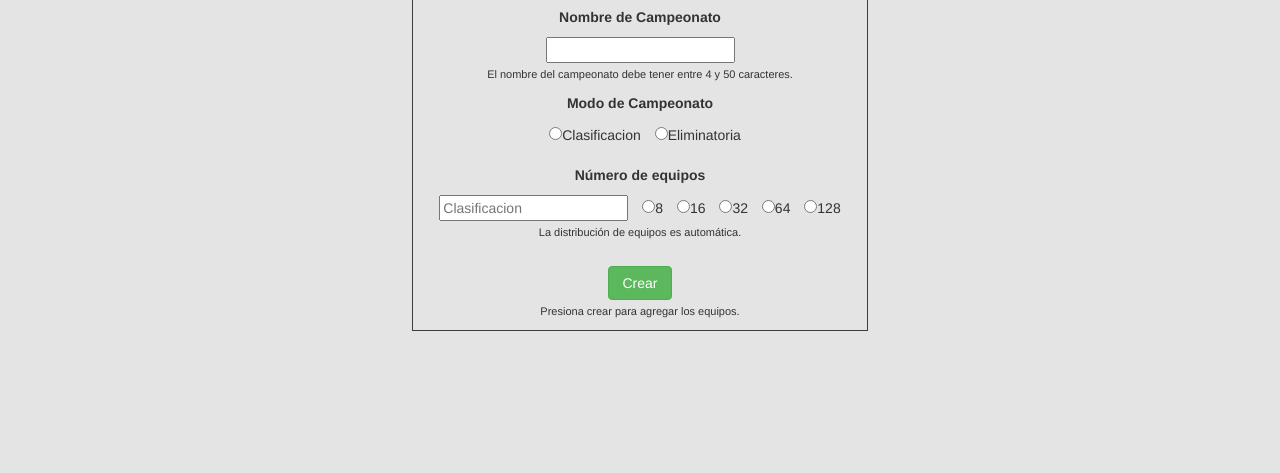
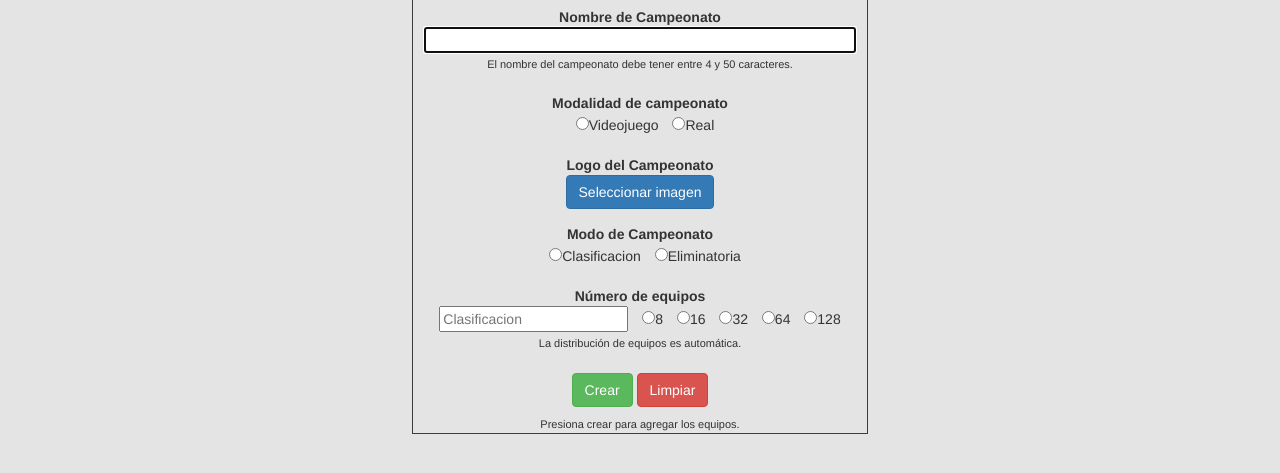
Before and after one commit to KevinArce98/ProyectoWeb, a plain HTML site: page CrearCampeonato.html in a window 1280 px wide. Shown: the part 133-606 px from the top of the page. Drawn offline with Linux system fonts and the light colour scheme.

Commit message:
cambiosCrearCampeonato

```diff
--- a/CrearCampeonato.html
+++ b/CrearCampeonato.html
@@ -36,14 +36,26 @@
 		<form action="">
 			<h2>Creando Campeonato</h2>
 			<p><strong>Nombre de Campeonato</strong></p>
-			<input type="text" placeholder="">
-			<p><small class="pequenio">El nombre del campeonato debe tener entre 4 y 50 caracteres.</small></p>
+			<input type="text" size="50" minlength="4" maxlength="50" required autofocus>
+			<p><small class="pequenio">El nombre del campeonato debe tener entre 4 y 50 caracteres.</small></p><br>
+			<p><strong>Modalidad de campeonato</strong></p>
+			<div>
+				<input type="radio" name="modalidad" value="8">Videojuego
+				<input type="radio" name="modalidad" value="16">Real
+			</div><br>
+			<p><strong>Logo del Campeonato</strong></p>
+			<label class="btn btn-primary seleccionar" for="my-file-selector">
+			    <input id="my-file-selector" type="file" style="display:none"
+			    onchange="$('#upload-file-info').html(this.files[0].name)">
+			    Seleccionar imagen
+			</label>
+			<span class='label label-info seleccionar' id="upload-file-info"></span>
 			<p><strong>Modo de Campeonato</strong></p>
-			<input type="radio" name="modo" value="" placeholder="Clasificacion">Clasificacion
+			<input type="radio" name="modo" value="" placeholder="Clasificacion" >Clasificacion
 			<input type="radio" name="modo" value="" placeholder="Eliminatoria">Eliminatoria<br><br>
 			<p><strong>N&uacute;mero de equipos</strong></p>
 			<div>
-				<input type="number" name="num_teams" placeholder="Clasificacion">
+				<input type="number" name="num_teams" min="1" step="1" placeholder="Clasificacion" tolerant-number>
 				<input type="radio" name="num_teams" value="8">8
 				<input type="radio" name="num_teams" value="16">16
 				<input type="radio" name="num_teams" value="32">32
@@ -51,7 +63,10 @@
 				<input type="radio" name="num_teams" value="128">128
 			</div>
 			<p><small class="pequenio">La distribuci&oacute;n de equipos es autom&aacute;tica.</small></p>
-			<input type="submit" name="" class="btn btn-success" value="Crear">
+			<div class="botones">
+			<input class="btn btn-success" type="submit" value="Crear">
+			<input class="btn btn-danger" type="reset" value="Limpiar">
+			</div>
 			<p><small class="pequenio">Presiona crear para agregar los equipos.</small></p>
 		</form>
 	</div>
--- a/css/crear.css
+++ b/css/crear.css
@@ -1,6 +1,5 @@
-.btn{
+.botones{
 	margin: 15px auto 0px auto;
-
 	padding: 6px 3%;
 }
 form{
@@ -15,3 +14,9 @@ form{
 input[type="radio"]{
 	margin-left: 10px;
 }
+.seleccionar{
+margin-bottom: 15px;
+}
+p{
+	margin-bottom: 0px;
+}
```
Also changed, not shown: prueba.html (+1 -0 lines), 1 other file.
